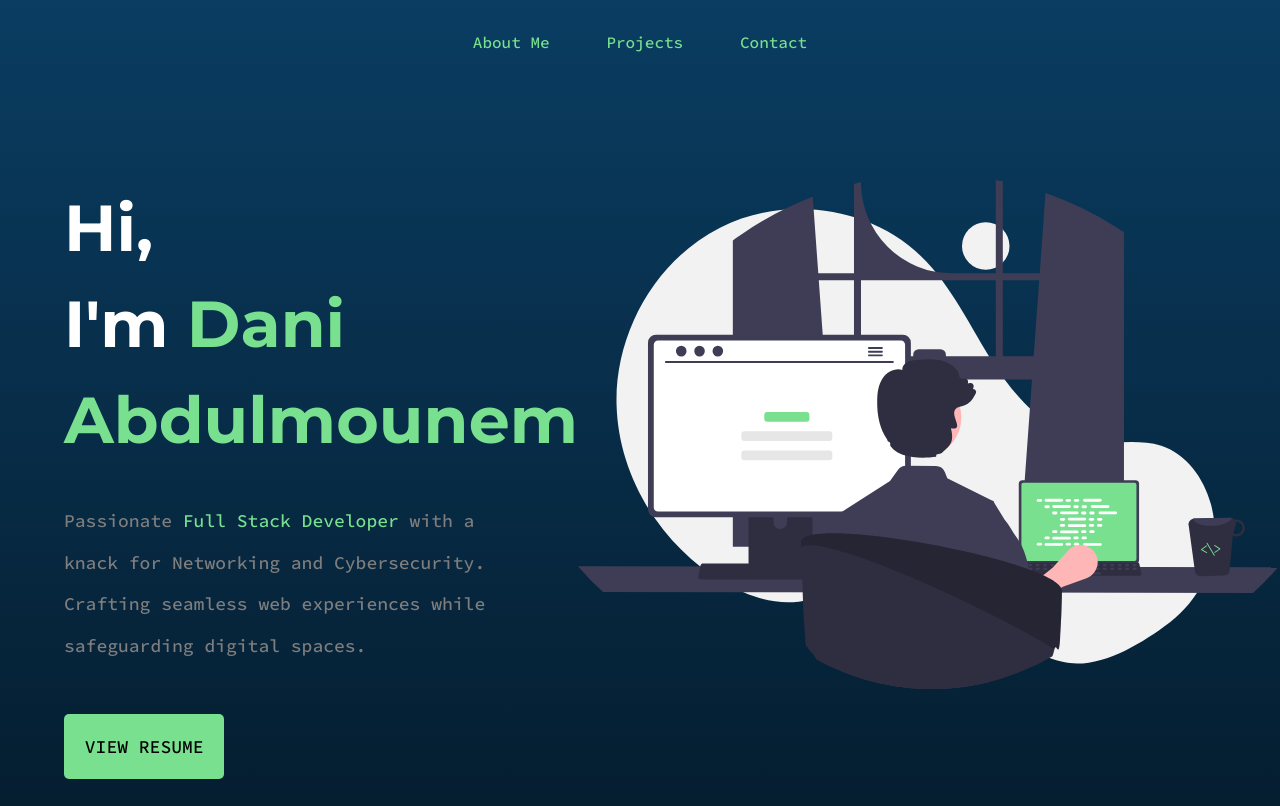
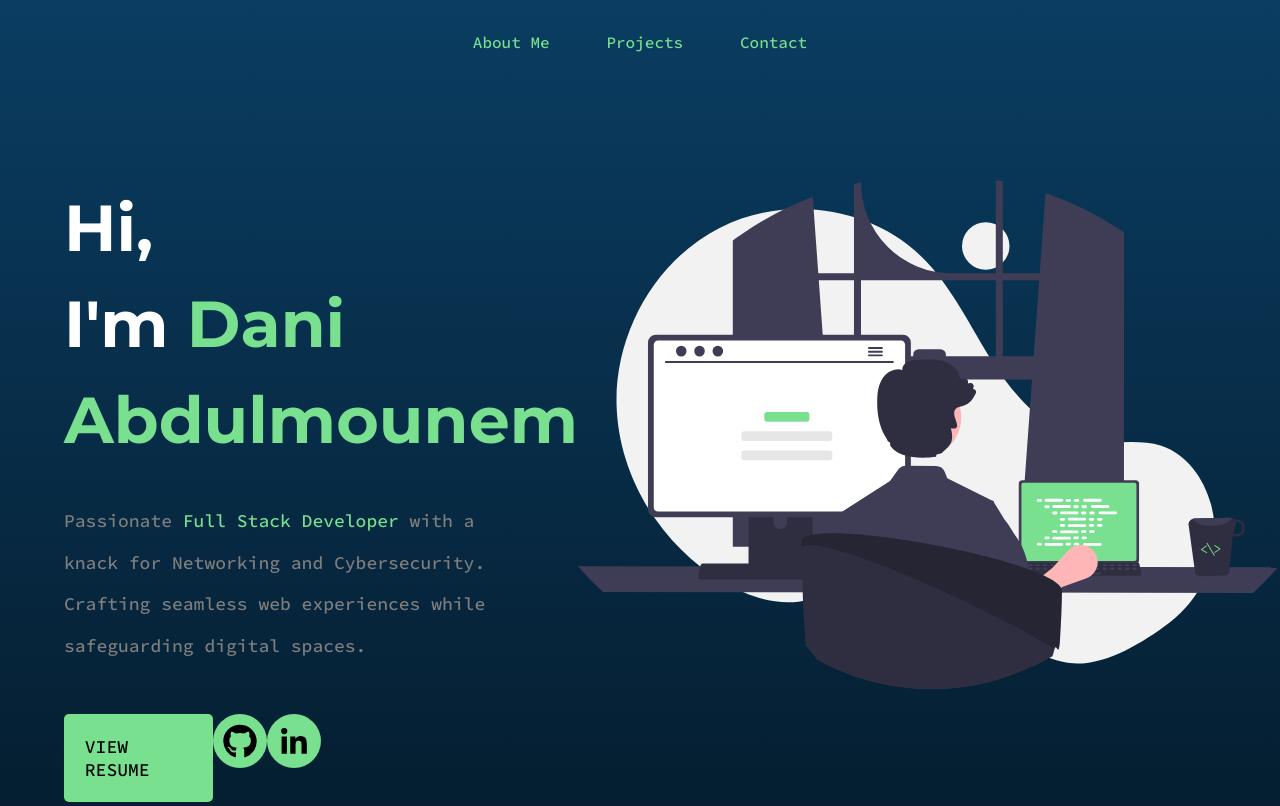
Before and after one commit to DaniAbdulm/Cloud-Hosted-Portfolio, a plain HTML site: page index.html in a window 1280 px wide. Shown: the top 806 px of the page. Drawn offline with Linux system fonts and the light colour scheme.

Commit message:
added new header button links

```diff
--- a/client/style.css
+++ b/client/style.css
@@ -66,6 +66,14 @@ html {
     margin-bottom: 2rem;
     line-height: 6rem;
 }
+.header-buttons {
+    display: flex;
+    flex-direction: row;
+    width: 50%;
+    justify-content: space-evenly;
+}
+
+
 .highlight {
     color: #78E08F;
 }
--- a/index.html
+++ b/index.html
@@ -30,12 +30,16 @@
                 </p>
                 <div class="header-buttons">
                     <a href="" class="view-resume">VIEW RESUME</a>
-                    <a href="" class="github-btn"></a>
-                    <a href="" class="linkdin-btn"></a>
+                    <a href="https://github.com/DaniAbdulm">
+                        <img src="./media/github-green.svg" alt="github">
+                    </a>
+                    <a href="https://www.linkedin.com/in/dani-abdulmounem-203530176/">
+                        <img src="./media/linkdin-green.svg" alt="linkdin">
+                    </a>
                 </div>
             </div>
             <div class="header-img">
-                <img src="./media/undraw_programming_re_kg9v.svg" alt="">
+                <img src="./media/undraw_programming_re_kg9v.svg" alt="person programming">
             </div>
         </div>
 
```
Also changed, not shown: media/github-green.svg (added), media/linkdin-green.svg (added).
